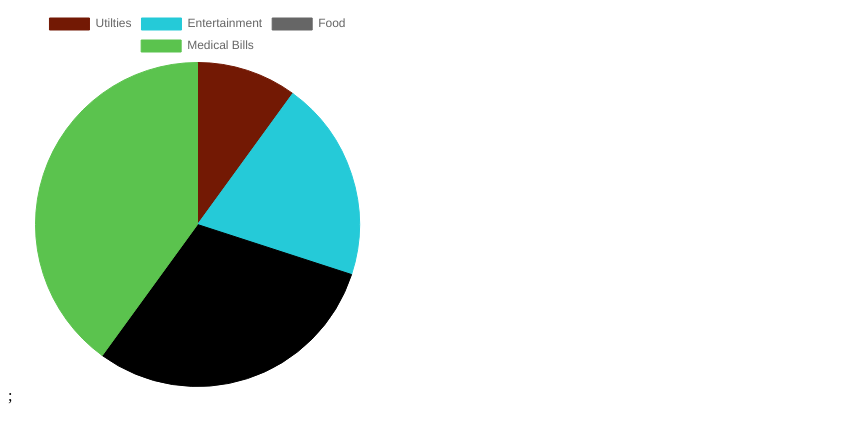
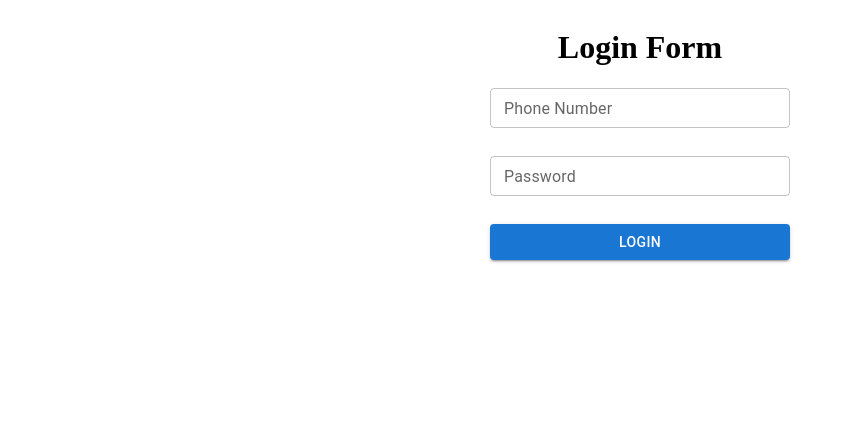
Before and after one commit to mehra-sourav/whatspend-frontend, a React (Vite) app: page / in a window 1280 px wide. Shown: the top 442 px of the page, without its empty margins (0-846 px from the left). Built offline with nearby package versions, Linux system fonts and the light colour scheme.

Commit message:
Testing workflow file

```diff
--- a/src/App.tsx
+++ b/src/App.tsx
@@ -1,9 +1,11 @@
-import Chart from "@/components/Chart";
+// import Chart from "@/components/Chart";
+import LoginForm from "@/components/LoginForm";
 
 function App() {
   return (
     <>
-      <Chart maxHeight="30%" maxWidth="30%" />
+      {/* <Chart maxHeight="30%" maxWidth="30%" /> */}
+      <LoginForm />
     </>
   );
 }
```
